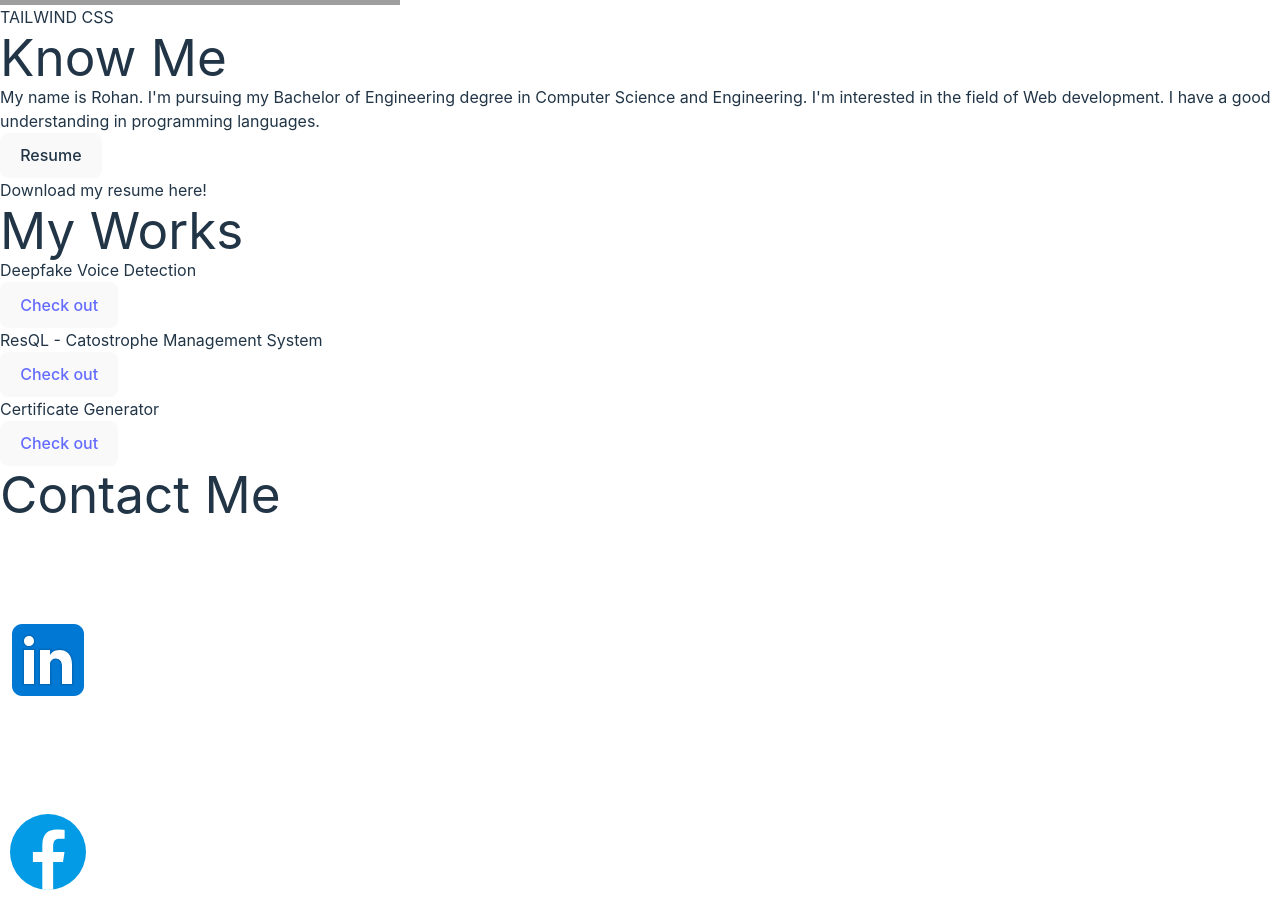
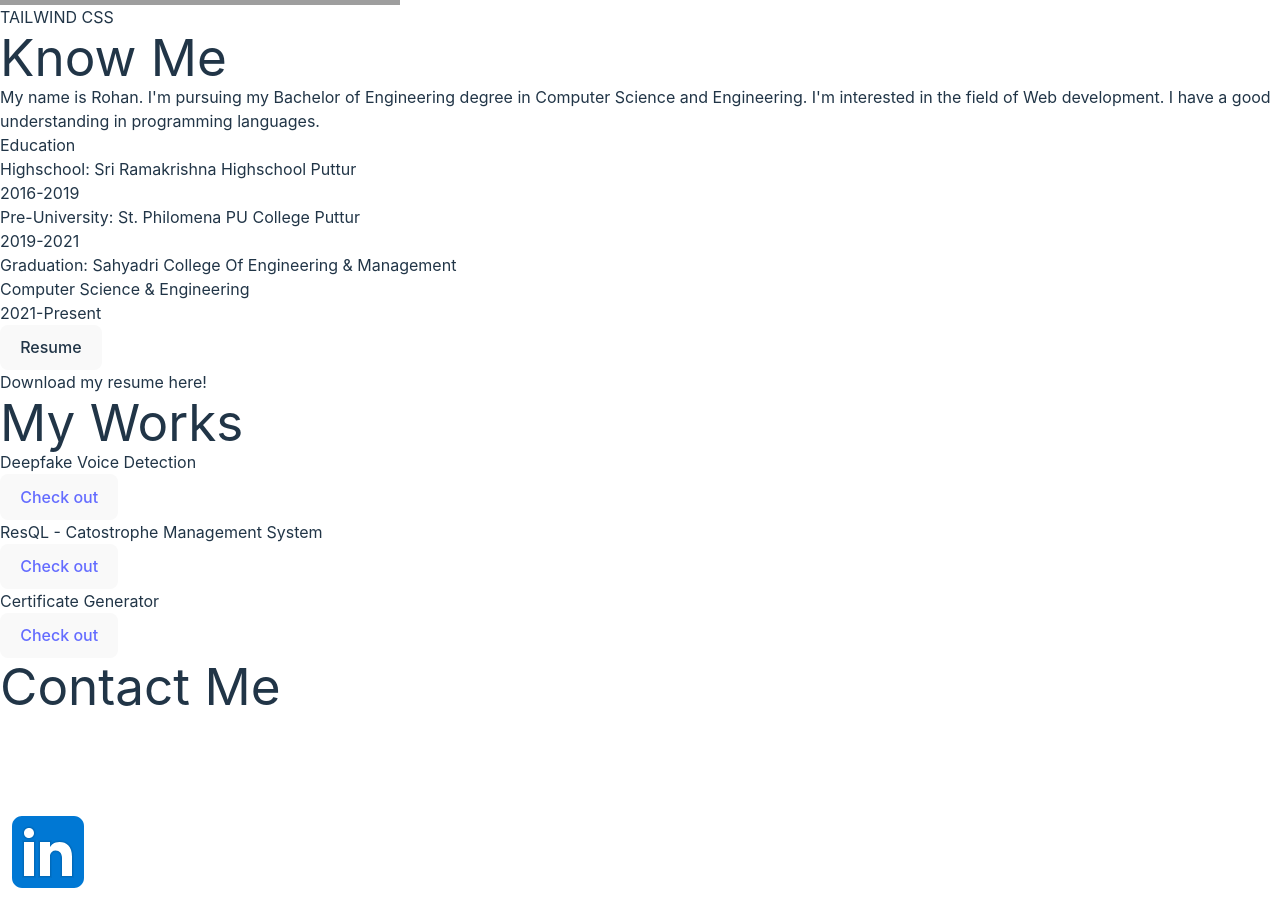
Before and after one commit to rohancs127/rohan-portfolio, a React (Vite) app: page / in a window 1280 px wide. Shown: the part 3140-4050 px from the top of the page. Built offline with nearby package versions, Linux system fonts and the light colour scheme; grey boxes are pictures that could not be loaded.

Commit message:
adds moreInfo component to about.jsx

```diff
--- a/src/Components/MoreInfo.jsx
+++ b/src/Components/MoreInfo.jsx
@@ -1,4 +1,4 @@
-import React from 'react'
+import React from 'react';
 
 function MoreInfo() {
   return (
--- a/src/Pages/About.jsx
+++ b/src/Pages/About.jsx
@@ -1,5 +1,6 @@
 import React from "react";
 import ResumeSection from "../Components/ResumeSection";
+import MoreInfo from "../Components/MoreInfo";
 
 function About() {
   return (
@@ -13,6 +14,7 @@ function About() {
           Computer Science and Engineering. I'm interested in the field of Web
           development. I have a good understanding in programming languages.
         </div>
+        <MoreInfo />
         <ResumeSection />
       </div>
     </div>
```
